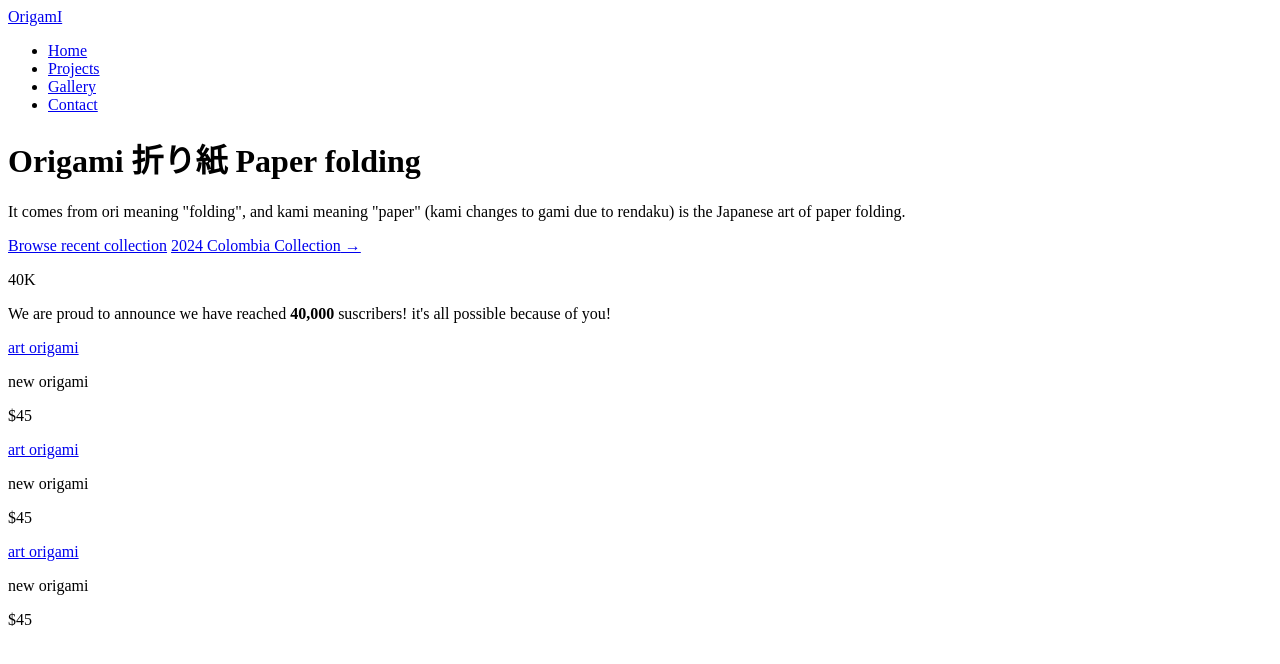
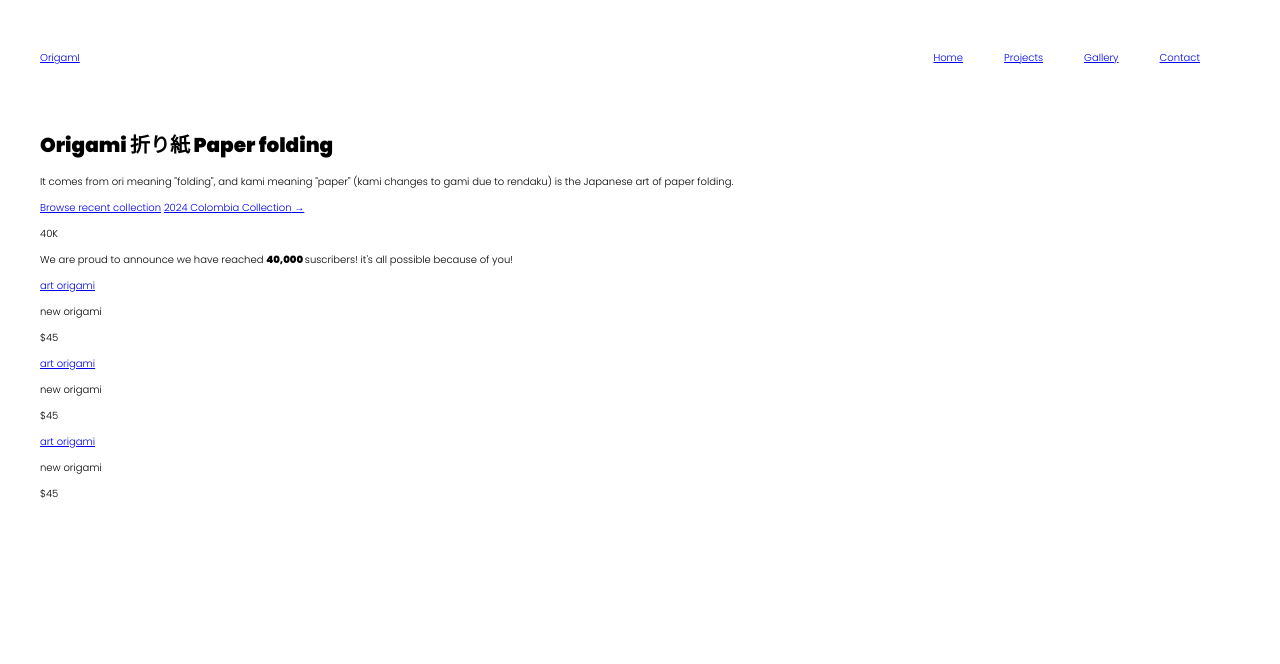
Before and after one commit to ruben-duarte/LearningHTML, a plain HTML site: page origami/index.html in a window 1280 px wide. Drawn offline with Linux system fonts and the light colour scheme.

Commit message:
css first layout of the header and navbar

```diff
--- a/origami/index.html
+++ b/origami/index.html
@@ -5,6 +5,9 @@
     <meta name="viewport" content="width=device-width, initial-scale=1.0">
     <title>Origami</title>
     <link rel="stylesheet" href="main.css">
+    <link rel="preconnect" href="https://fonts.googleapis.com">
+    <link rel="preconnect" href="https://fonts.gstatic.com" crossorigin>
+    <link href="https://fonts.googleapis.com/css2?family=Inter:wght@100;300;400;600;700;800&family=Lato:ital,wght@0,100;0,300;0,700;1,400&family=Montserrat:ital,wght@0,100;0,200;0,300;0,400;0,500;0,600;0,800;0,900;1,100;1,700&family=Playfair+Display:wght@400;500;600;700;800&family=Plus+Jakarta+Sans:ital,wght@0,200;1,200&family=Poppins:ital,wght@0,100;0,200;0,300;0,600;0,900;1,300;1,500;1,800&family=Roboto:ital,wght@0,100;0,300;0,400;0,500;0,700;0,900;1,100;1,900&display=swap" rel="stylesheet">
 </head>
 <body>
 
--- a/origami/main.css
+++ b/origami/main.css
@@ -0,0 +1,29 @@
+html {
+    font-size: 62.5%;
+}
+
+body {
+    margin: 0;
+    font-family: 'Poppins', sans-serif;
+}
+
+.wrapper {
+    max-width: 1200px;
+    margin: 0 auto;
+}
+
+header {
+    display: flex;
+    justify-content: space-between;
+    align-items: center;
+}
+
+nav {
+    margin: 4em;
+}
+
+nav ul {
+    list-style-type: none;
+    display: flex;
+    gap: 4.1em;
+}
```
